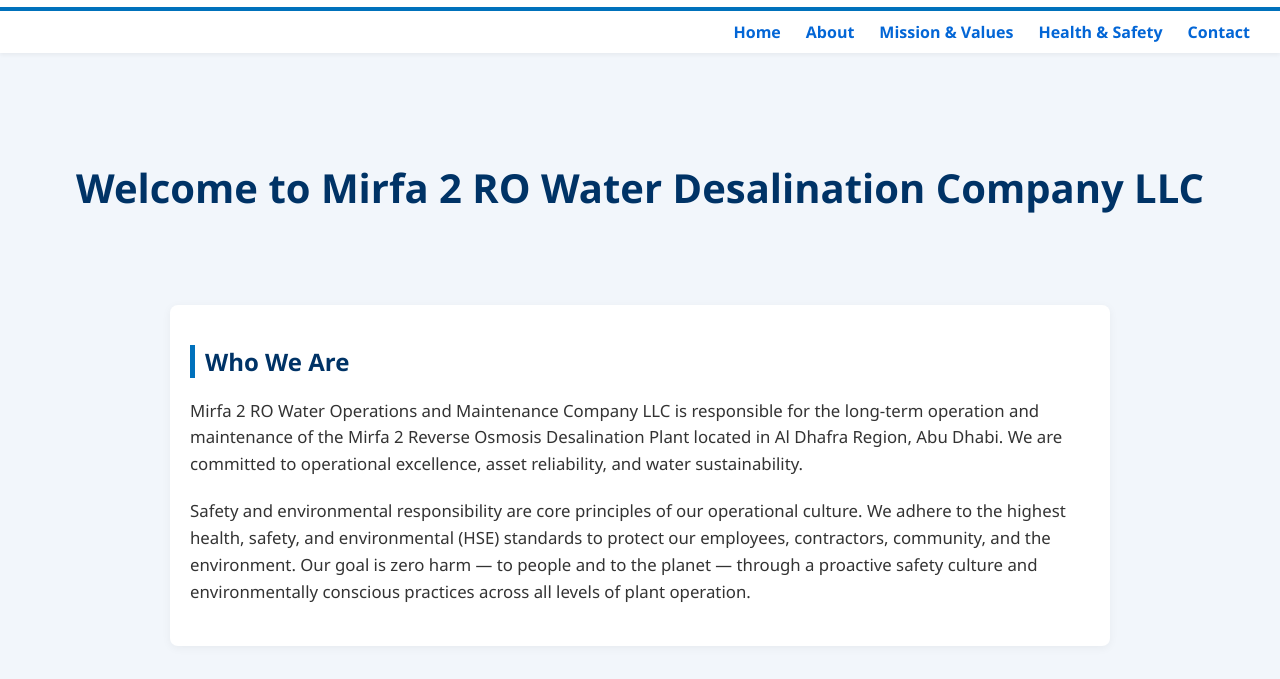
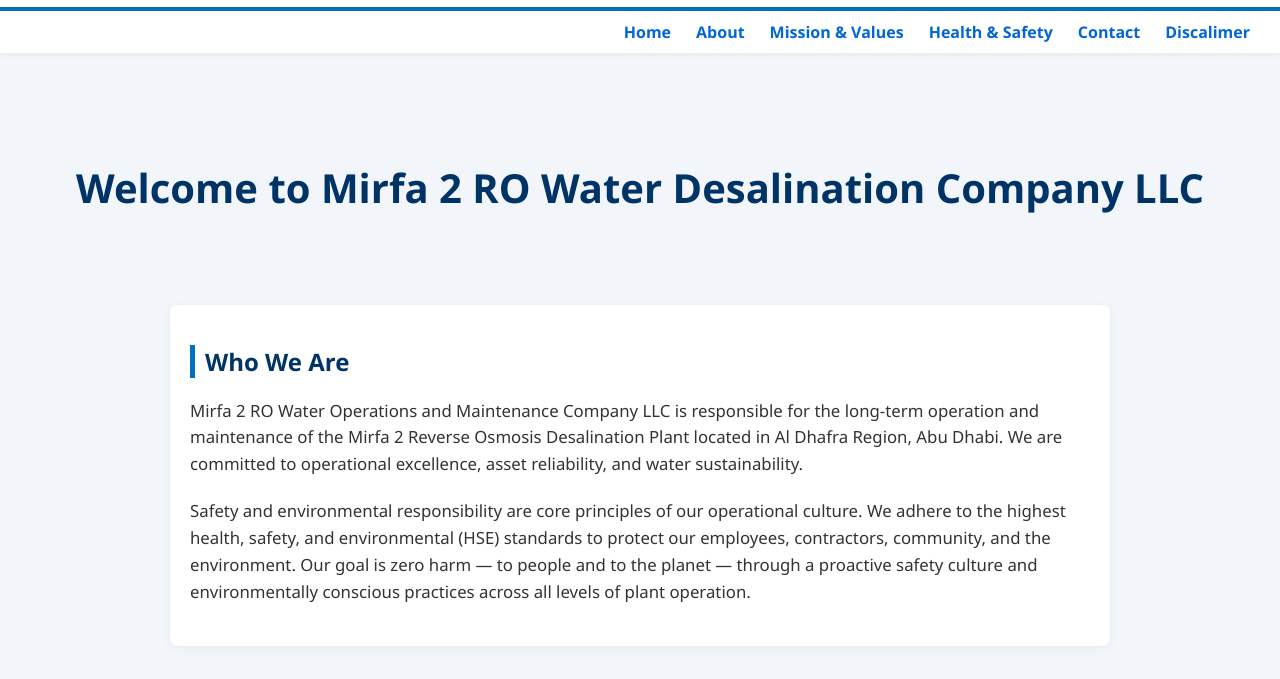
Before and after one commit to mirfa2om/mirfa2om, a plain HTML site: page index.html in a window 1280 px wide. Shown: the part 121-800 px from the top of the page. Drawn offline with Linux system fonts and the light colour scheme.

Commit message:
Update index.html

```diff
--- a/index.html
+++ b/index.html
@@ -99,6 +99,7 @@
     <a href="mission.html">Mission & Values</a>
     <a href="safety.html">Health & Safety</a>
     <a href="contact.html">Contact</a>
+    <a href="disclaimer.html">Discalimer</a>
   </nav>
 
   <div class="hero">
```
